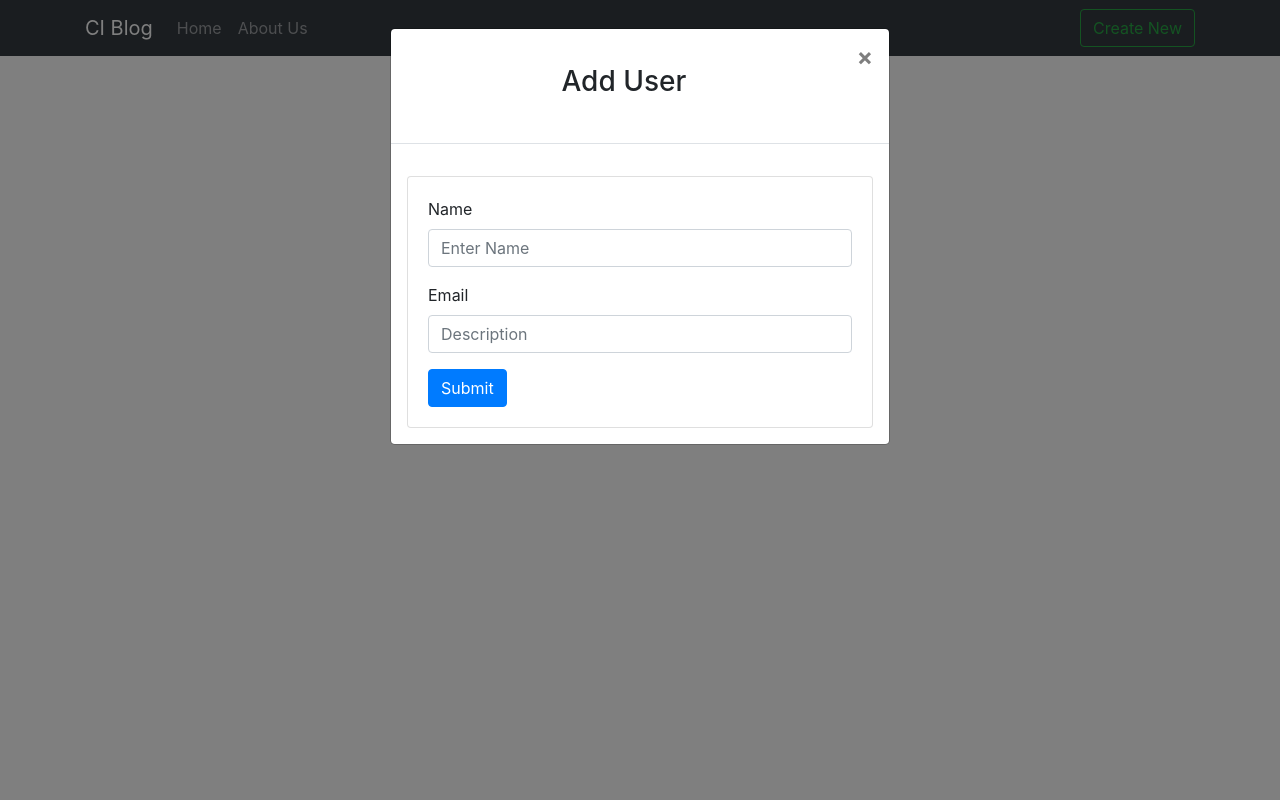
After one commit to MarkMGill/ci4-crud-ajax, a CodeIgniter 4 app: template app/Views/templates/header.php in a window 1280 px wide, after a click on "Create New". The commit adds this page. Run offline with PHP 8.4 and a stand-in for CodeIgniter, Linux system fonts and the light colour scheme; the template is opened without the code that fills it, so the values that code supplies are empty; some libraries are stand-ins or nearby versions.

Commit message:
added CRUD ajax functionality

```diff
--- a/app/Views/crud/index_crud.php
+++ b/app/Views/crud/index_crud.php
@@ -1,7 +1,7 @@
 <div id="userTable"> </div>
 
 <script>
-    reloadTable()
+    reloadTable();
 
     function reloadTable() {
       $.ajax({
--- a/app/Views/crud/user_table.php
+++ b/app/Views/crud/user_table.php
@@ -4,14 +4,18 @@
         <th>Id</th>
         <th>Name</th>
         <th>Email</th>
+        <th></th>
+        <th></th>
       </tr>
     </thead>
     <tbody>
       <?php foreach($users as $data) {  ?>
-      <tr>
+      <tr id="<?php echo $data['id']; ?>">
         <td><?php echo $data['id']; ?></td>
         <td><?php echo $data['name']; ?></td>
         <td><?php echo $data['email']; ?></td>
+        <td><a data-id="<?php echo $data['id']; ?>" class="btn btn-primary btnUpdate">Update</a></td>
+        <td><a data-id="<?php echo $data['id']; ?>" class="btn btn-danger btnDelete">Delete</a></td>
       </tr>
       <?php } ?>
     </tbody>
--- /dev/null
+++ b/app/Views/templates/header.php
@@ -0,0 +1,101 @@
+<!doctype html>
+<html lang="en">
+
+<head>
+  <!-- Required meta tags -->
+  <meta charset="utf-8">
+  <meta name="viewport" content="width=device-width, initial-scale=1, shrink-to-fit=no">
+  <link rel="stylesheet" href="https://stackpath.bootstrapcdn.com/bootstrap/4.5.2/css/bootstrap.min.css">
+  <script src="https://code.jquery.com/jquery-3.5.1.min.js"></script>
+  <script src="https://stackpath.bootstrapcdn.com/bootstrap/4.5.2/js/bootstrap.min.js"></script>
+
+  <title>Codeigniter AJAX Tutorial - Fetch Data from Database Example</title>
+</head>
+
+<body>
+  <div class="modal fade" id="addModal">
+      <div class="modal-dialog" role="document">
+          <div class="modal-content">
+              <div class="modal-header">
+                  <div class="card-body text-center">
+                      <h3>Add User</h3>
+                  </div>
+                  <button type="button" class="close" data-dismiss="modal" aria-label="Close">
+                  <span aria-hidden="true">&times;</span>
+                  </button>
+              </div>
+              <div class="modal-body">
+                  <div class="card mt-3">
+                      <div class="card-body">
+                          <form method="post" id="addUser" action="<?php echo site_url('CrudController/add'); ?>">
+                              <div class="form-group">
+                                  <label>Name</label>
+                                  <input type="text" name="txtName" id="txtName" class="form-control" placeholder="Enter Name" autocomplete="off">
+                              </div>
+                              <div class="form-group">
+                                  <label>Email</label>
+                                  <input type="text" name="txtEmail" id="txtEmail" class="form-control" placeholder="Description" autocomplete="off">
+                              </div>
+                              <button type="submit" name="submit" class="btn btn-primary btnAdd">Submit</button>
+                          </form>
+                      </div>
+                  </div>
+              </div>
+          </div>
+      </div>
+  </div>
+  <div class="modal fade" id="updateModal">
+      <div class="modal-dialog" role="document">
+          <div class="modal-content">
+              <div class="modal-header">
+                  <div class="card-body text-center">
+                      <h3>Update User</h3>
+                  </div>
+                  <button type="button" class="close" data-dismiss="modal" aria-label="Close">
+                  <span aria-hidden="true">&times;</span>
+                  </button>
+              </div>
+              <div class="modal-body">
+                  <div class="card mt-3">
+                      <div class="card-body">
+                          <form method="post" id="updateUser" action="<?php echo site_url('CrudController/update'); ?>">
+                            <input type="hidden" name="hdnUserId" id="hdnUserId"/>
+                              <div class="form-group">
+                                  <label>Name</label>
+                                  <input type="text" name="txtUpdateName" id="txtUpdateName" class="form-control" autocomplete="off">
+                              </div>
+                              <div class="form-group">
+                                  <label>Email</label>
+                                  <input type="text" name="txtUpdateEmail" id="txtUpdateEmail" class="form-control" autocomplete="off">
+                              </div>
+                              <button type="submit" name="submit" class="btn btn-primary">Submit</button>
+                          </form>
+                      </div>
+                  </div>
+              </div>
+          </div>
+      </div>
+  </div>
+  <nav class="navbar navbar-expand-lg navbar-dark bg-dark">
+      <div class="container">
+          <a class="navbar-brand" href="/">CI Blog</a>
+          <button class="navbar-toggler" type="button" data-toggle="collapse" data-target="#navbarNav" aria-controls="navbarNav" aria-expanded="false" aria-label="Toggle navigation">
+              <span class="navbar-toggler-icon"></span>
+          </button>
+          <div class="collapse navbar-collapse" id="navbarNav">
+              <ul class="navbar-nav mr-auto">
+                  <li class="nav-item">
+                      <a class="nav-link" href="/">Home <span class="sr-only">(current)</span></a>
+                  </li>
+                  <li class="nav-item">
+                      <a class="nav-link" href="/about">About Us</a>
+                  </li>
+              </ul>
+              <ul class="navbar-nav">
+                  <!--<li><a href="/blog/create" class="">Add User</a></li>
+                  <input type="button" class="btn btn-primary btn-lg mr-5" value="Create New" data-toggle="modal" data-target="#createModal">-->
+                  <li><input type="button" class="btn btn-outline-success" value="Create New" data-toggle="modal" data-target="#addModal"></li>
+              </ul>
+          </div>
+      </div>
+  </nav>
```
Also changed, not shown: app/Config/Database.php (+4 -4 lines), app/Controllers/CrudController.php (+77 -2 lines), app/Models/UserModel.php (+14 -0 lines), app/Views/templates/footer.php (added, +101 -0 lines), app/Views/templates/main.php (+4 -19 lines).
